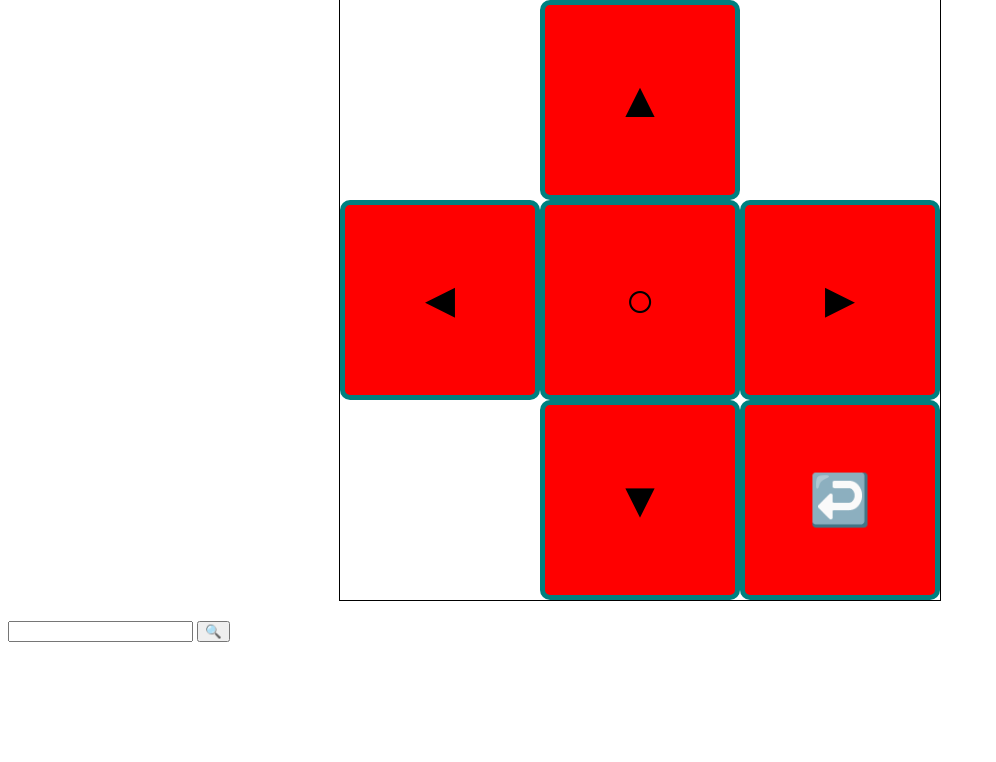
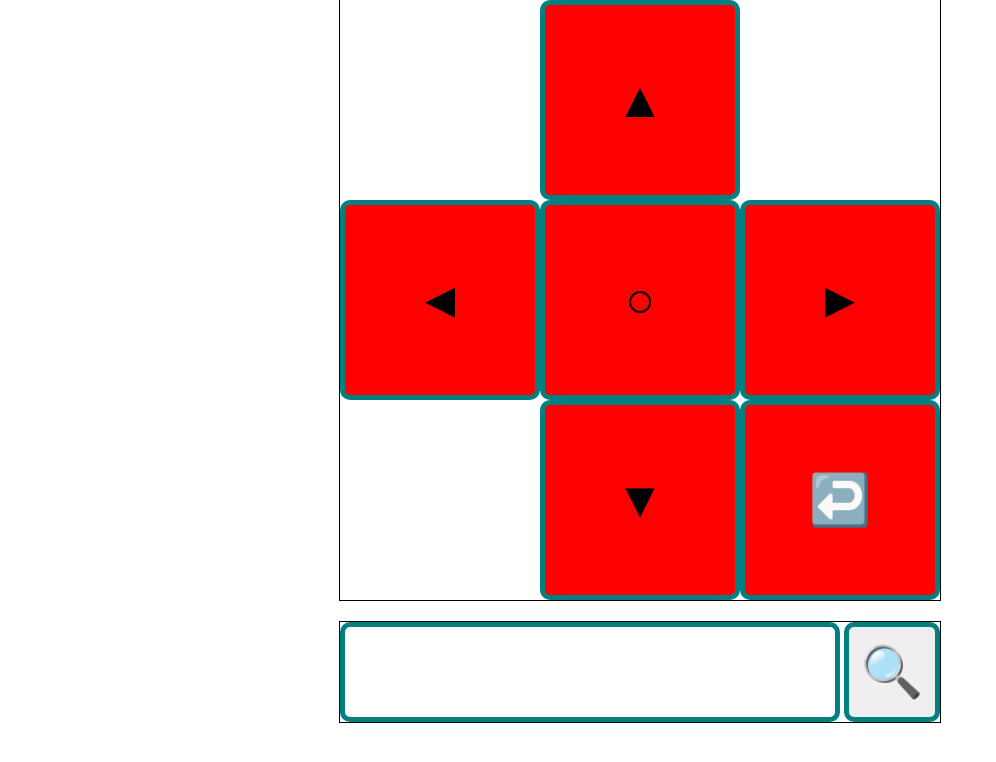
Before and after one commit to MarcellVokk/smarttvremote, a PHP site: page / in a window 1280 px wide. Shown: the part 21-783 px from the top of the page, without its empty margins (0-996 px from the left). Run offline with PHP 8.4, Linux system fonts and the light colour scheme; some libraries are stand-ins or nearby versions.

Commit message:
Update style.css

```diff
--- a/style.css
+++ b/style.css
@@ -1,6 +1,14 @@
 .box{
     width: 600px;
     height: 600px;
+    border: 1px solid black;
+    margin: 20px auto;
+    position: relative;
+}
+
+.typeInput{
+    width: 600px;
+    height: 100px;
     border: 1px solid black;
     margin: 20px auto;
     position: relative;
@@ -58,3 +66,25 @@
     top: 0px;
     left: 196px;
 }
+
+.searchInput{
+    width: 500px;
+    height: 100px;
+    text-align: center;
+    font-size: 50px;
+    border-width: 5px;
+    border-style: solid;
+    border-color: teal;
+    border-radius: 10px;
+}
+
+.sendSearch{
+    width: 96px;
+    height: 100px;
+    text-align: center;
+    font-size: 50px;
+    border-width: 5px;
+    border-style: solid;
+    border-color: teal;
+    border-radius: 10px;
+}
```
